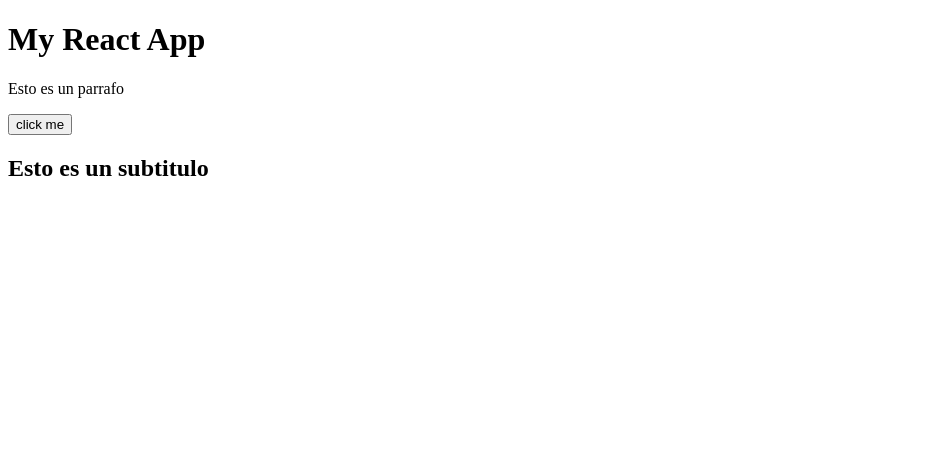
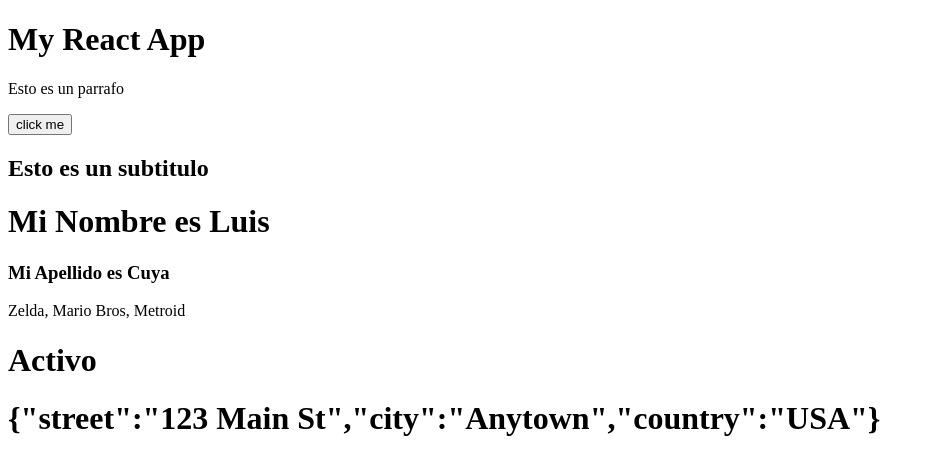
Before and after one commit to LuisCuyaP/react-vite-01, a React (Vite) app in the folder first-steps/: page / in a window 1280 px wide. Shown: the top 474 px of the page, without its empty margins (0-935 px from the left). Built offline with nearby package versions, Linux system fonts and the light colour scheme.

Commit message:
feat: creacion de segundo componente con variables

```diff
--- /dev/null
+++ b/first-steps/src/MiNombreApp.tsx
@@ -0,0 +1,22 @@
+
+const firstName = 'Luis'
+const lastName = 'Cuya'
+const favoriteGames = ['Zelda', 'Mario Bros', 'Metroid'];
+const isActive = true;
+const address = {
+    street: '123 Main St',
+    city: 'Anytown',
+    country: 'USA'
+};
+
+export const MiNombreApp = () => {
+    return (
+        <>
+            <h1>Mi Nombre es {firstName}</h1>
+            <h3>Mi Apellido es {lastName}</h3>
+            <p>{favoriteGames.join(', ')}</p>
+            <h1>{isActive ? 'Activo' : 'Inactivo'}</h1>
+            <h1>{JSON.stringify(address)}</h1>
+        </>
+    );
+};
--- a/first-steps/src/main.tsx
+++ b/first-steps/src/main.tsx
@@ -1,9 +1,11 @@
 import { StrictMode } from 'react'
 import { createRoot } from 'react-dom/client'
 import { FirstStepApp } from './FirstStepApp'
+import { MiNombreApp } from './MiNombreApp'
 
 createRoot(document.getElementById('root')!).render(
   <StrictMode>
     <FirstStepApp />
+    <MiNombreApp />
   </StrictMode>,
 )
```
